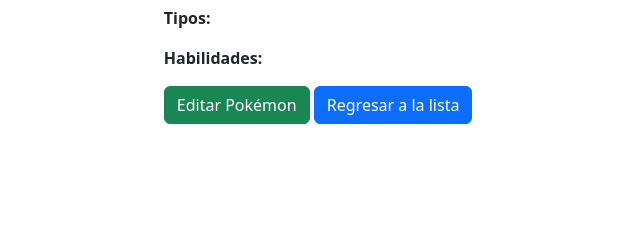
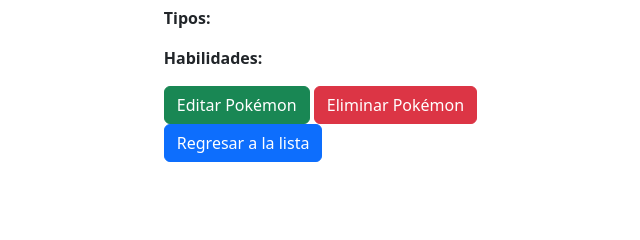
Before and after one commit to GersonTeranGT/CSTaller2, a Django app: template taller2_calidad/pokemons/templates/pokemons/pokemon_detail.html in a window 1280 px wide. Shown: the part 85-325 px from the top of the page, without its empty margins (558-1198 px from the left). Run offline with Django 5.2, Linux system fonts and the light colour scheme; the template is opened without the code that fills it, so the values that code supplies are empty; some libraries are stand-ins or nearby versions.

Commit message:
Ampliar limite de pokemones a 1351, agregar boton eliminar en detalle y configurar DEFAULT_AUTO_FIELD

```diff
--- a/taller2_calidad/pokemons/services/pokemon_service.py
+++ b/taller2_calidad/pokemons/services/pokemon_service.py
@@ -22,7 +22,7 @@
     return response.json()
 
 
-def load_pokemons(limit: int = 1025) -> str:
+def load_pokemons(limit: int = 1351) -> str:
     """carga los pokemones desde la api a la base de datos solo si esta vacia"""
     if Pokemon.objects.count():
         return "Ya existen pokemones cargados"
--- a/taller2_calidad/pokemons/templates/pokemons/pokemon_detail.html
+++ b/taller2_calidad/pokemons/templates/pokemons/pokemon_detail.html
@@ -34,6 +34,9 @@
             <a class="btn btn-success" href="{% url 'pokemon_update' pokemon.id %}" role="button">
                 Editar Pokémon
             </a>
+            <a class="btn btn-danger" href="{% url 'pokemon_delete' pokemon.id %}" role="button">
+                Eliminar Pokémon
+            </a>
             <a class="btn btn-primary" href="{% url 'pokemon_list' %}" role="button">
                 Regresar a la lista
             </a>
--- a/taller2_calidad/taller2_calidad/settings.py
+++ b/taller2_calidad/taller2_calidad/settings.py
@@ -118,6 +118,9 @@
 
 STATIC_URL = 'static/'
 
+# Default primary key field type
+DEFAULT_AUTO_FIELD = 'django.db.models.BigAutoField'
+
 
 # Email
 # https://docs.djangoproject.com/en/6.1/topics/email/#topic-email-configuration
```
